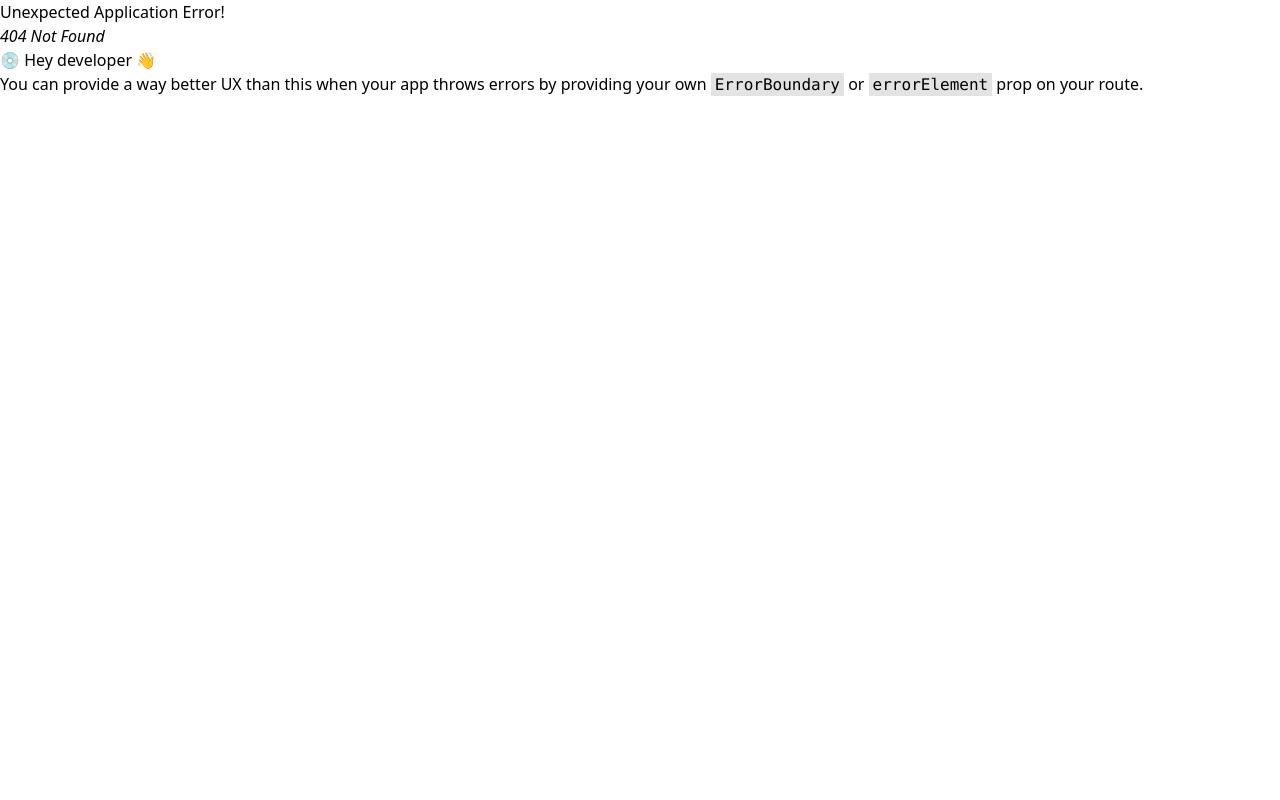
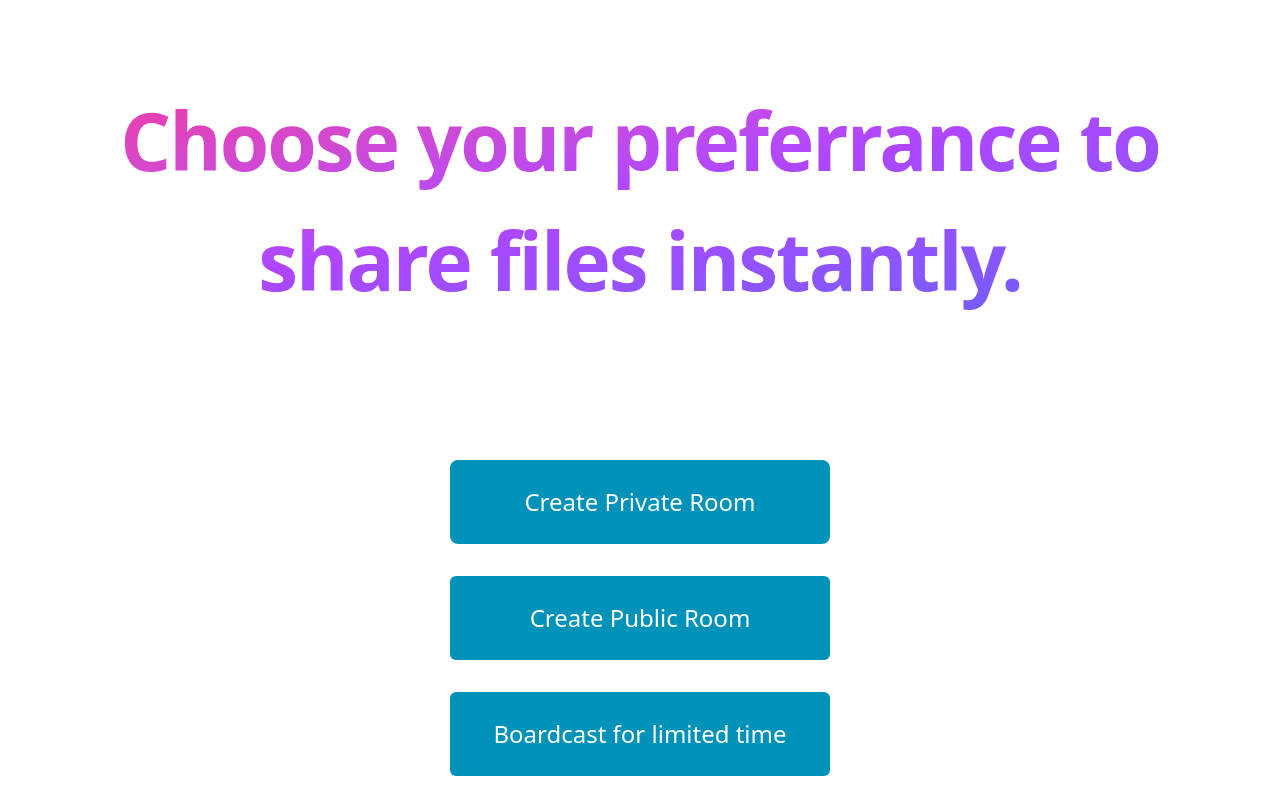
Before and after one commit to adhikari-anil/InstantShare, a React (Vite) app: page /sender in a window 1280 px wide. Before the commit this address had no page. Built offline with nearby package versions, Linux system fonts and the light colour scheme; a web font is replaced by a local one.

Commit message:
Sender page completed.

```diff
--- a/src/component/LandingPage/LandingPage.tsx
+++ b/src/component/LandingPage/LandingPage.tsx
@@ -27,7 +27,7 @@ const LandingPage = () => {
             </p>
             <button
               className="cursor-pointer border-2 rounded-full p-2 animate-bounce"
-              onClick={() => router("/upload")}
+              onClick={() => router("/sender")}
             >
               <SendIcon />
             </button>
--- /dev/null
+++ b/src/component/SenderPage/Sender.tsx
@@ -0,0 +1,34 @@
+const Sender = () => {
+  return (
+    <div className="mx-auto h-screen w-11/12">
+      <div className="flex flex-col items-center justify-center h-screen">
+        {/* Details */}
+        <div className="flex flex-1 flex-col gap-4 pt-20">
+          <h1 className="text-[40px] md:text-[80px] font-extrabold text-center bg-gradient-to-br from-pink-500 via-purple-500 to-indigo-500 animate-fade-in bg-clip-text text-transparent tracking-tight leading-normal">
+            Choose your preferrance to share files instantly.
+          </h1>
+        </div>
+        {/* Role Button */}
+        <div className="flex flex-1 flex-col items-center rounded-lg p-4 gap-8 mt-10 w-full">
+          <div className="w-1/3 flex flex-row gap-5 rounded-lg border-2 border-transparent  transition delay-150 duration-300 ease-in-out hover:-translate-y-1 hover:scale-110 hover:bg-red-500 justify-center items-center p-4 bg-cyan-600">
+            <button className="cursor-pointer p-2 text-2xl text-white font-medium">
+              Create Private Room
+            </button>
+          </div>
+          <div className="w-1/3 flex flex-row gap-5 rounded-md border-2 border-transparent  transition delay-150 duration-300 ease-in-out hover:-translate-y-1 hover:scale-110 hover:bg-red-500 justify-center items-center p-4 bg-cyan-600">
+            <button className="cursor-pointer p-2 text-2xl text-white font-medium">
+              Create Public Room
+            </button>
+          </div>
+          <div className="w-1/3 flex flex-row gap-5 rounded-md border-2 border-transparent  transition delay-150 duration-300 ease-in-out hover:-translate-y-1 hover:scale-110 hover:bg-red-500 justify-center items-center p-4 bg-cyan-600">
+            <button className="cursor-pointer p-2 text-2xl text-white font-medium">
+              Boardcast for limited time
+            </button>
+          </div>
+        </div>
+      </div>
+    </div>
+  );
+};
+
+export default Sender;
--- a/src/index.css
+++ b/src/index.css
@@ -13,3 +13,18 @@
   color: transparent;
   -webkit-text-fill-color: transparent;
 }
+
+@keyframes fade-in {
+  0% {
+    opacity: 0;
+    transform: translateY(20px);
+  }
+  100% {
+    opacity: 1;
+    transform: translateY(0);
+  }
+}
+
+.animate-fade-in {
+  animation: fade-in 1.5s ease-out forwards;
+}
--- a/src/router.tsx
+++ b/src/router.tsx
@@ -2,6 +2,7 @@ import { createBrowserRouter } from "react-router";
 import App from "./App.tsx";
 //import LandingPage from "./component/LandingPage/LandingPage.tsx";
 import UploadForm from "./component/UploadForm.tsx";
+import Sender from "./component/SenderPage/Sender.tsx";
 
 const router = createBrowserRouter([
   {
@@ -12,6 +13,10 @@ const router = createBrowserRouter([
     path: "/upload",
     element: <UploadForm />,
   },
+  {
+    path: "/sender",
+    element: <Sender />
+  }
 ]);
 
 export default router;
```
